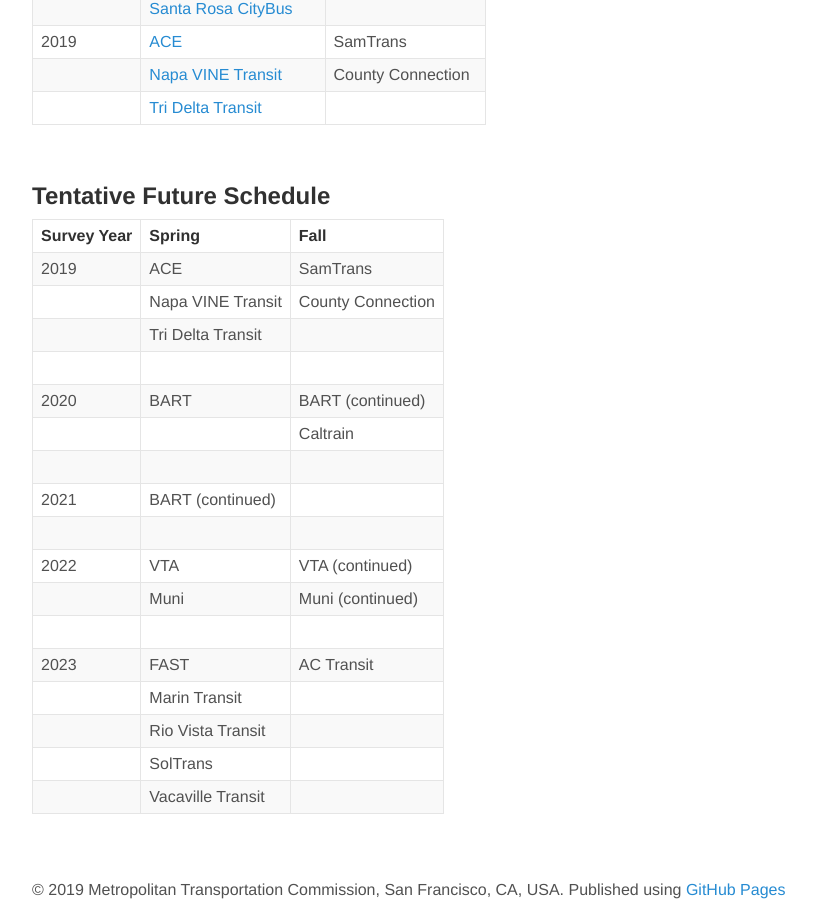
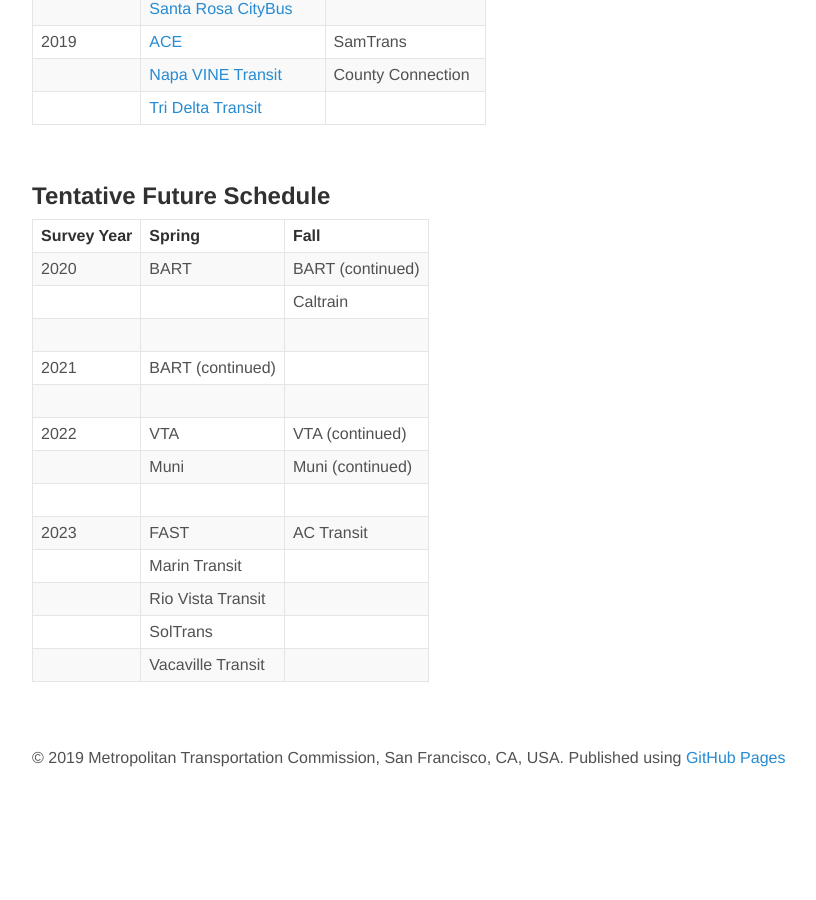
Before and after one commit to BayAreaMetro/transit-passenger-surveys, a Jekyll site: the page built from schedule.md, in a window 1280 px wide and 900 px high, scrolled down 1366 px. Shown: the whole window, without its empty margins (144-960 px from the left). Built offline with Jekyll 4.4.1, drawn with Linux system fonts in a browser that asks for light colours; nearby versions of some CDN libraries; library files that are not in the unit come from our copies; after the commit the page ends 2152 px from its top, so only the background shows below that.

Commit message:
Update for BART

```diff
--- a/schedule.md
+++ b/schedule.md
@@ -60,10 +60,6 @@
 
 | **Survey Year**                  | **Spring**             | **Fall**               |
 |:---------------------------------|:-----------------------|:-----------------------|
-| 2019                             | ACE                    | SamTrans               |
-|                                  | Napa VINE Transit      | County Connection      |
-|                                  | Tri Delta Transit      |                        |
-|                                  |                        |	                     |
 | 2020                             | BART                   | BART (continued)       |
 |                                  |                        | Caltrain               |
 |                                  |                        |	                     |
```
